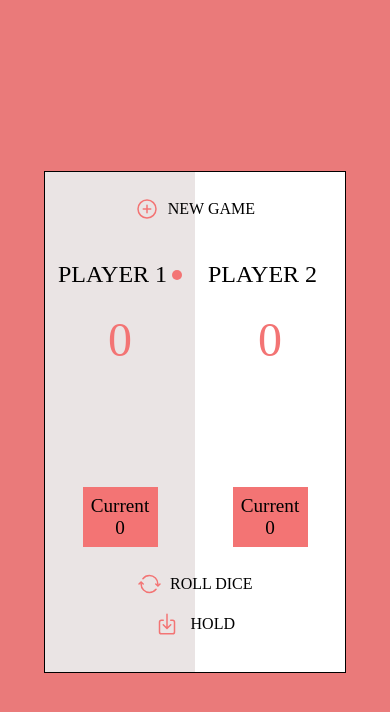
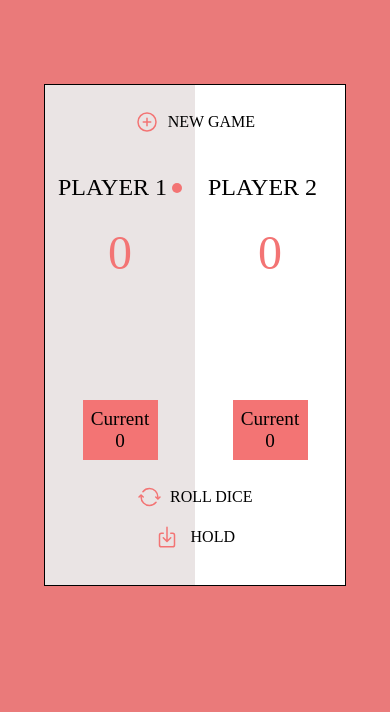
Before and after one commit to flo701/jeu_du_de, a plain HTML site: page index.html in a window 390 px wide. Drawn offline with nearby package versions, Linux system fonts and the light colour scheme.

Commit message:
Modification de la position de la div container pour max-width 768px.

```diff
--- a/style.css
+++ b/style.css
@@ -15,6 +15,14 @@ body {
     transform: translate(-50%, -50%);
     background-color: white;
     display: flex;
+}
+
+@media screen and (max-width: 768px) {
+    .container {
+        top: 10%;
+        left: 50%;
+        transform: translate(-50%);
+    }
 }
 
 @media screen and (max-width: 720px) {
```
